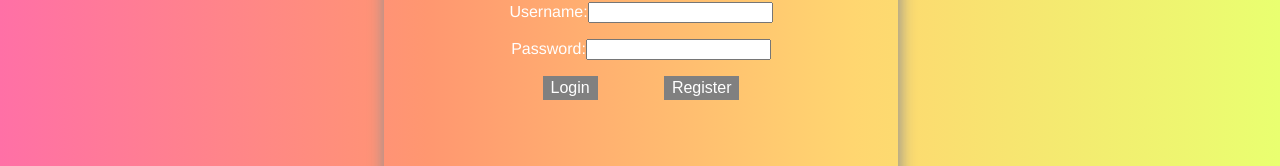
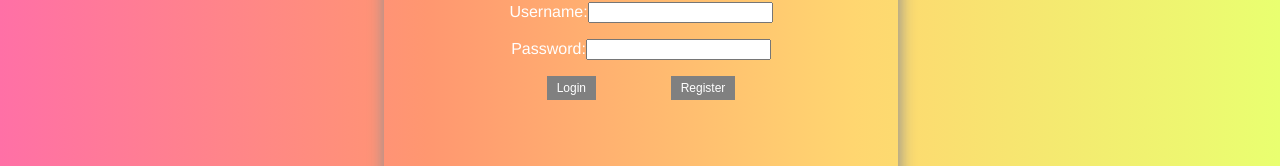
Before and after one commit to jeffnguyener/sim3, a React (Create React App) app: page /auth in a window 1280 px wide. Shown: the part 388-554 px from the top of the page. Built offline with nearby package versions, Linux system fonts and the light colour scheme; no server answers.

Commit message:
adjusted size of buttons

```diff
--- a/src/Components/Auth.js
+++ b/src/Components/Auth.js
@@ -8,9 +8,9 @@ import "./Login.css";
 
 const Button = styled.button`
   font-family: sans-serif;
-  font-size: 16px;
+  font-size: 12px;
   border: none;
-  padding: 3px 8px;
+  padding: 5px 10px;
   background: gray;
   color: white;
   &:hover {
```
